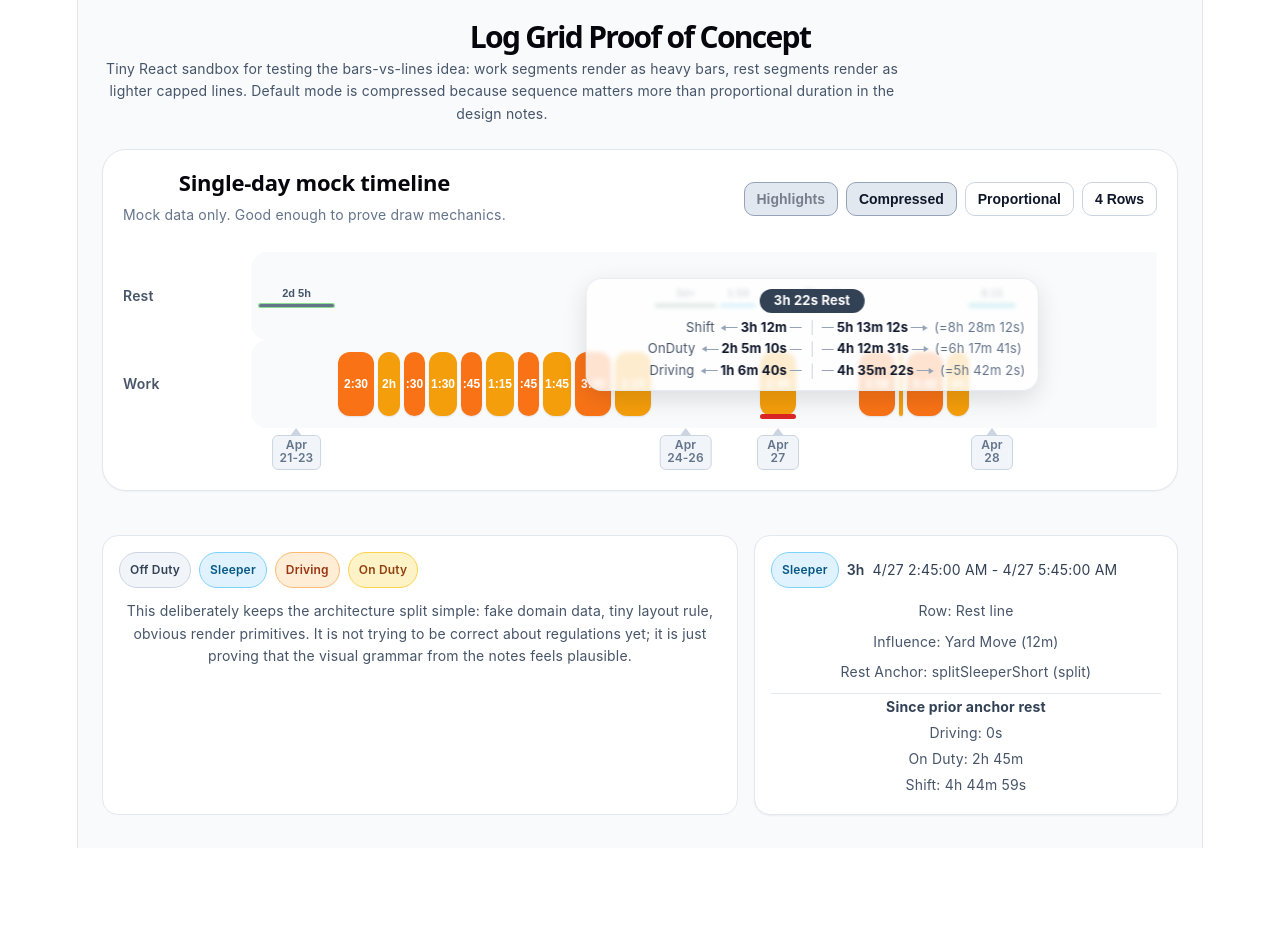
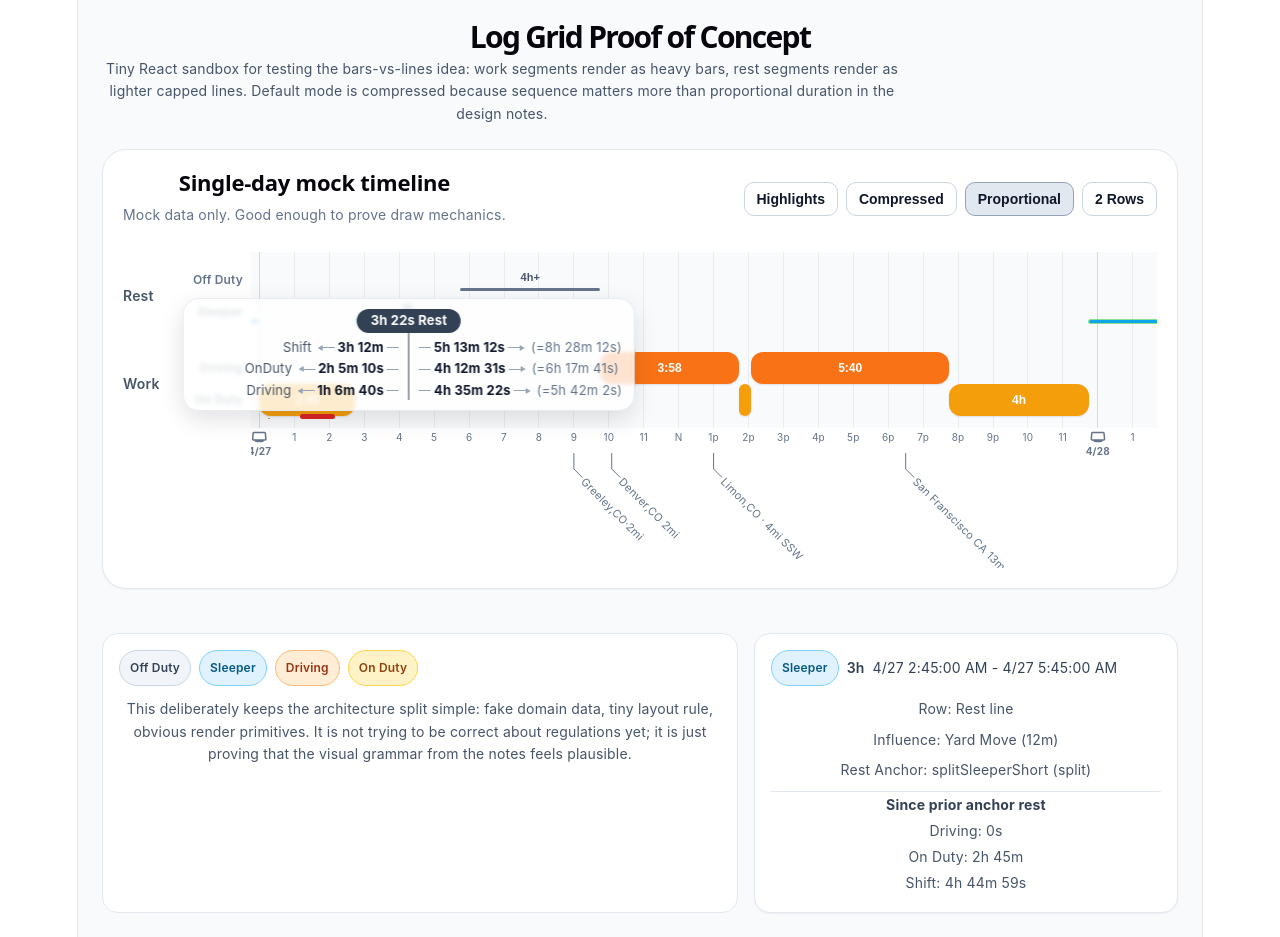
Before and after one commit to LarryBoyEval/matrix-play, a React (Vite) app: page / in a window 1280 px wide. Both pictures are taken after a click on the button "3h". Before the commit the page ends 848 px from the top, so only its background shows below. Built offline with nearby package versions, Linux system fonts and the light colour scheme.

Commit message:
Clean up initial display state (4-row, no viols, no highlights); split rest panel stem and placement

```diff
--- a/src/MultidayLog.tsx
+++ b/src/MultidayLog.tsx
@@ -1914,6 +1914,11 @@ function TimelineRowGroup({
                             (rowMode === "4-row" && subRow.key === "driving")) &&
                         scale &&
                         selectedId &&
+                        segments.some(
+                            (segment) =>
+                                segment.id === selectedId &&
+                                kindMeta[segment.kind].row === "work"
+                        ) &&
                         fixtureViolationCaps.map((cap) => (
                             <ViolationCap
                                 key={`${cap.type}-${cap.time}`}
@@ -1932,9 +1937,9 @@ function TimelineRowGroup({
 }
 
 export default function MultiDayLog() {
-    const [mode, setMode] = useState<DisplayMode>("compressed");
-    const [rowMode, setRowMode] = useState<RowMode>("2-row");
-    const [showHighlights, setShowHighlights] = useState(true);
+    const [mode, setMode] = useState<DisplayMode>("proportional");
+    const [rowMode, setRowMode] = useState<RowMode>("4-row");
+    const [showHighlights, setShowHighlights] = useState(false);
 
     const segments = useMemo(
         () => buildSegments(fixtureEvents, fixtureInfluences),
@@ -2014,7 +2019,7 @@ export default function MultiDayLog() {
 
             setWorkTotalsPanelPosition({
                 x: segmentRect.left + segmentRect.width / 2 - cardRect.left,
-                y: 128,
+                y: 148,
             });
 
             return nextSelectedId;
--- a/src/WorkTotalsPanel.tsx
+++ b/src/WorkTotalsPanel.tsx
@@ -125,22 +125,7 @@ function WorkTotalsRow({
                 <DirectionalDuration value={prior} direction="before" />
             </div>
 
-            <div
-                style={{
-                    display: "flex",
-                    justifyContent: "center",
-                    alignItems: "stretch",
-                    height: "100%",
-                }}
-            >
-                <div
-                    style={{
-                        width: 1,
-                        background: "#cbd5e1",
-                        borderRadius: 1,
-                    }}
-                />
-            </div>
+            <div />
 
             <div
                 style={{
@@ -218,10 +203,33 @@ export default function WorkTotalsPanel({ style }: WorkTotalsPanelProps) {
                 <div />
             </div>
 
-            <div style={{ display: "grid", gap: 4 }}>
-                <WorkTotalsRow label="Shift" prior="3h 12m" next="5h 13m 12s" total="8h 28m 12s" />
-                <WorkTotalsRow label="OnDuty" prior="2h 5m 10s" next="4h 12m 31s" total="6h 17m 41s" />
-                <WorkTotalsRow label="Driving" prior="1h 6m 40s" next="4h 35m 22s" total="5h 42m 2s" />
+            <div
+                style={{
+                    position: "relative",
+                    display: "grid",
+                    gap: 4,
+                }}
+            >
+                <div
+                    aria-hidden="true"
+                    style={{
+                        position: "absolute",
+                        top: -6,
+                        bottom: 0,
+                        left: "50%",
+                        width: 1,
+                        transform: "translateX(-50%)",
+                        background: "#334155",
+                        borderRadius: 1,
+                        zIndex: 0,
+                    }}
+                />
+
+                <div style={{ position: "relative", zIndex: 1, display: "grid", gap: 4 }}>
+                    <WorkTotalsRow label="Shift" prior="3h 12m" next="5h 13m 12s" total="8h 28m 12s" />
+                    <WorkTotalsRow label="OnDuty" prior="2h 5m 10s" next="4h 12m 31s" total="6h 17m 41s" />
+                    <WorkTotalsRow label="Driving" prior="1h 6m 40s" next="4h 35m 22s" total="5h 42m 2s" />
+                </div>
             </div>
         </div>
     );
```
Also changed, not shown: design/todo.md (+5 -0 lines).
